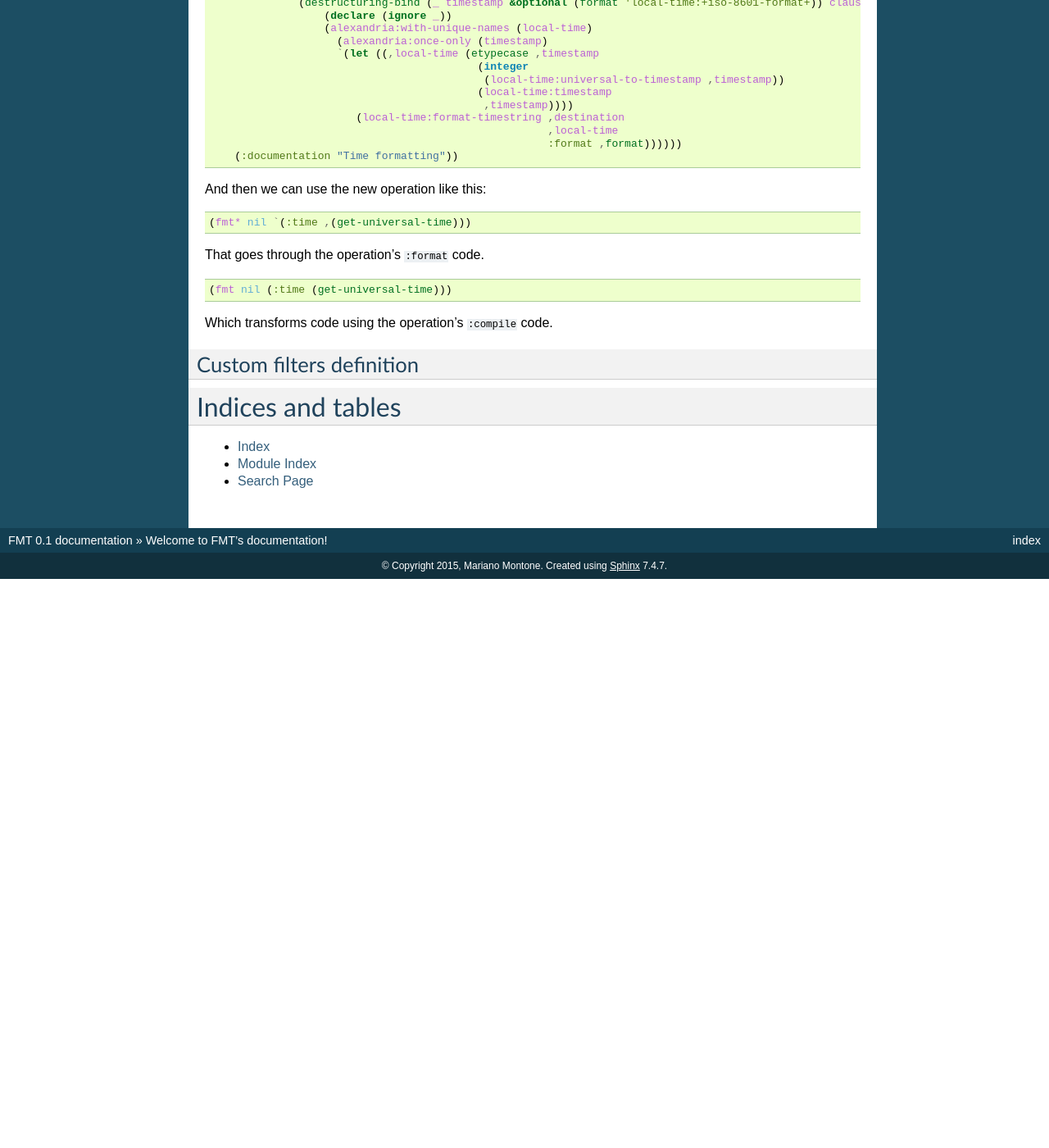
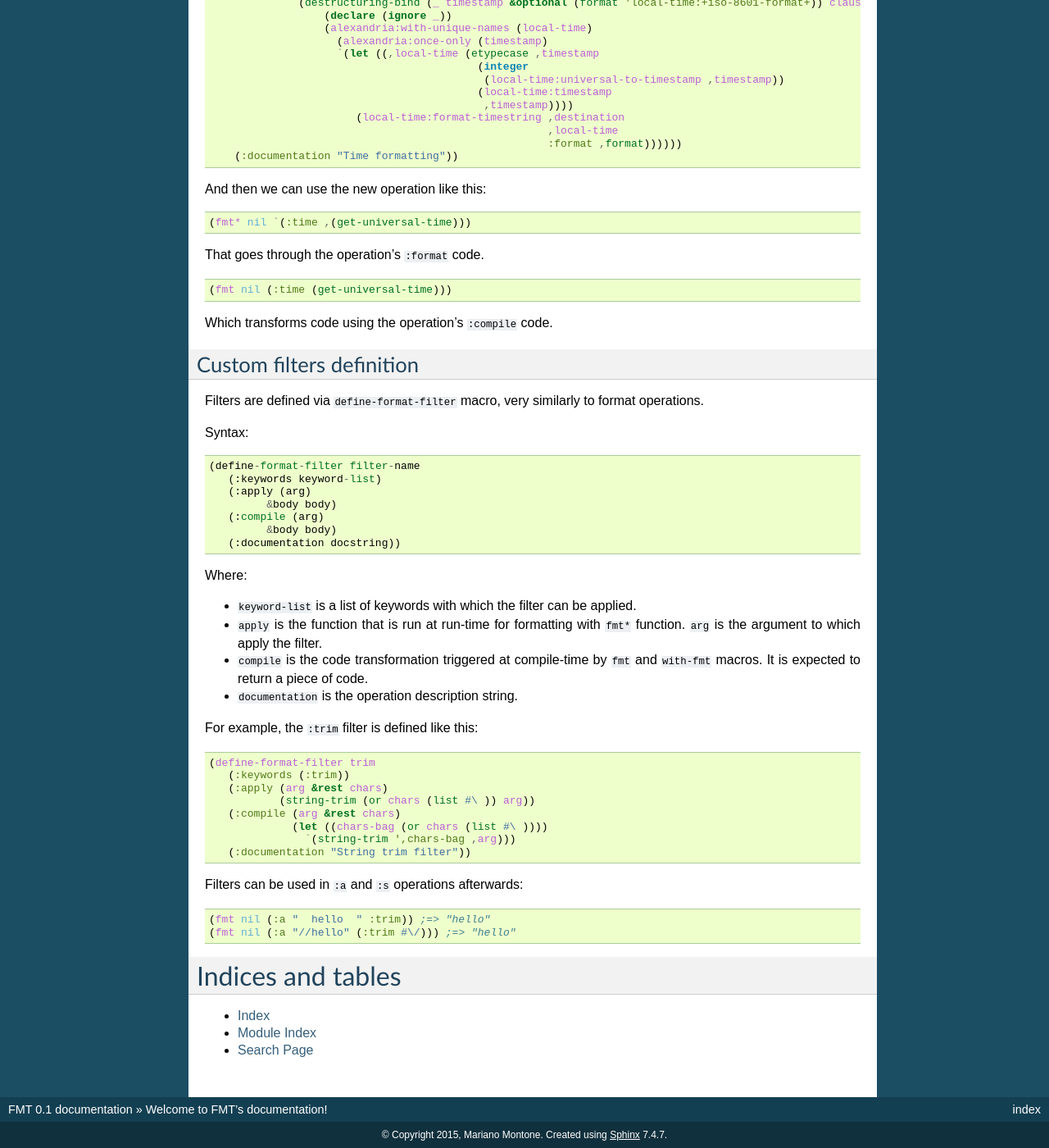
Before and after one commit to mmontone/fmt, a Sphinx documentation site: the page built from doc/source/index.rst, in a window 1280 px wide and 1400 px high, scrolled down 7023 px. Shown: the whole window at 82% size. Built offline with Sphinx 7.4.7, drawn with Linux system fonts in a browser that asks for light colours; before the commit the page ends 7729 px from its top, so only the background shows below that.

Commit message:
Doc: custom filters

```diff
--- a/doc/source/index.rst
+++ b/doc/source/index.rst
@@ -440,6 +440,46 @@ Which transforms code using the operation's ``:compile`` code.
 Custom filters definition
 -------------------------
 
+Filters are defined via ``define-format-filter`` macro, very similarly to format operations.
+
+Syntax::
+
+  (define-format-filter filter-name
+     (:keywords keyword-list)
+     (:apply (arg)
+           &body body)
+     (:compile (arg)
+           &body body)
+     (:documentation docstring))
+
+Where:
+
+* ``keyword-list`` is a list of keywords with which the filter can be applied.
+* ``apply`` is the function that is run at run-time for formatting with ``fmt*`` function. ``arg`` is the argument to which apply the filter.
+* ``compile`` is the code transformation triggered at compile-time by ``fmt`` and ``with-fmt`` macros. It is expected to return a piece of code.
+* ``documentation`` is the operation description string.
+
+For example, the ``:trim`` filter is defined like this:
+
+.. code-block:: common-lisp
+
+   (define-format-filter trim
+      (:keywords (:trim))
+      (:apply (arg &rest chars)
+	      (string-trim (or chars (list #\ )) arg))
+      (:compile (arg &rest chars)
+		(let ((chars-bag (or chars (list #\ ))))
+		  `(string-trim ',chars-bag ,arg)))
+      (:documentation "String trim filter"))
+
+Filters can be used in ``:a`` and ``:s`` operations afterwards:
+
+.. code-block:: common-lisp
+
+   (fmt nil (:a "  hello  " :trim)) ;=> "hello"
+   (fmt nil (:a "//hello" (:trim #\/))) ;=> "hello"
+
+
 Indices and tables
 ==================
 
```
